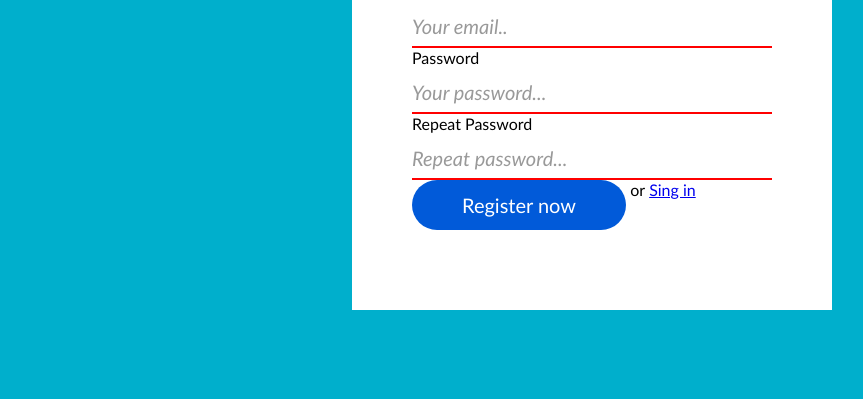
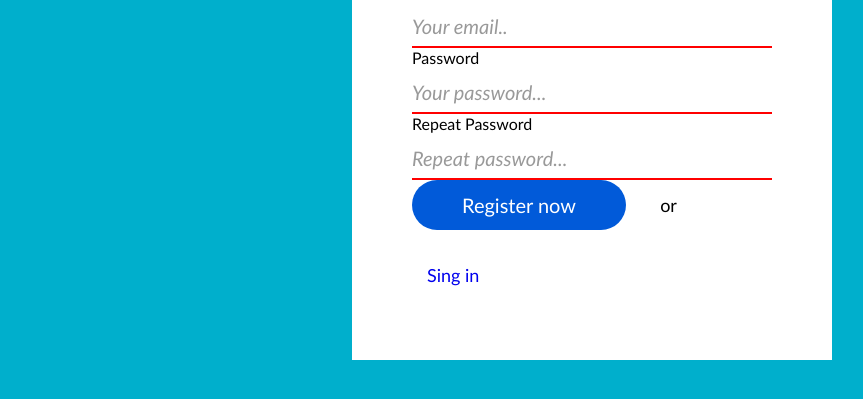
Before and after one commit to GiedreSavickiene/sing-up, a website: page index.html in a window 1280 px wide. Shown: the part 263-662 px from the top of the page, without its empty margins (208-1071 px from the left). Drawn offline with Linux system fonts and the light colour scheme.

Commit message:
Form bottom style

```diff
--- a/css/main.css
+++ b/css/main.css
@@ -66,3 +66,24 @@ body {
     display: inline-block;
     background-color: red;
 }
+.right-column span{
+    display: inline-block;
+    padding: 15px;
+    line-height: 20px;
+    margin-left: 15px;
+    font-size: 18px;
+
+}
+
+.right-column a{
+    display: inline-block;
+    padding: 15px;
+    line-height: 20px;
+    font-size: 18px;
+    text-decoration: none;
+}
+.right-column a:hover{
+
+    text-decoration: underline;
+
+}
```
